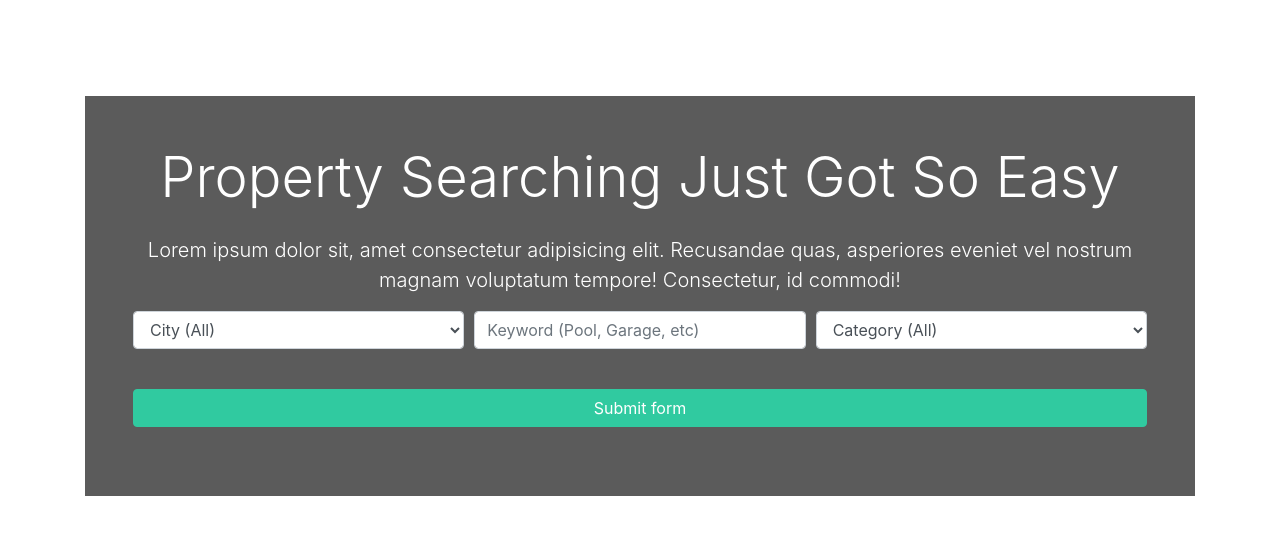
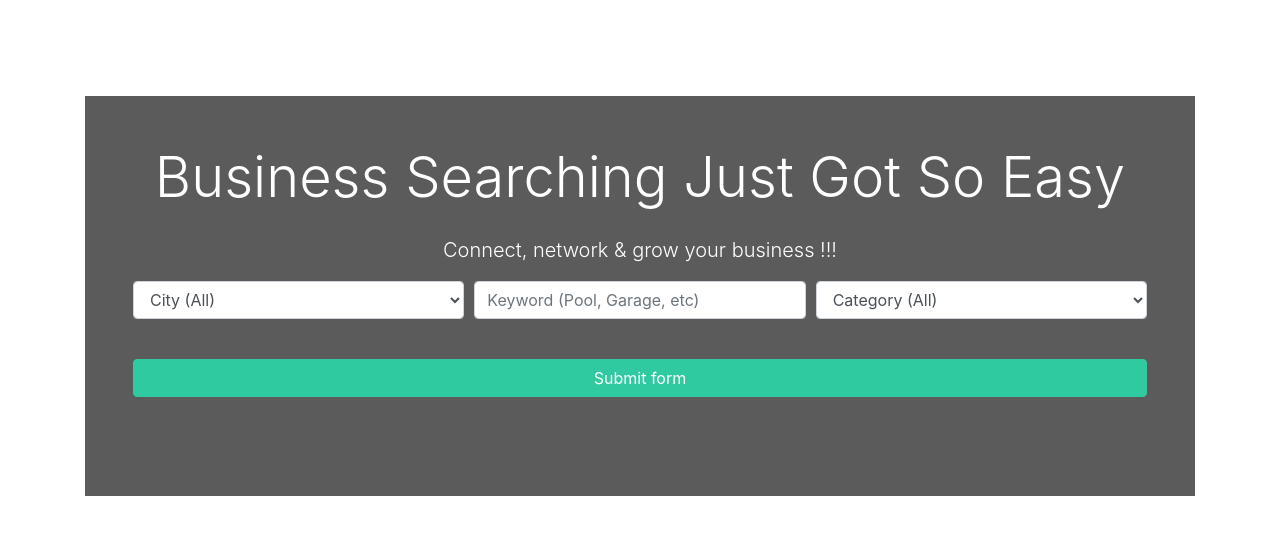
Before and after one commit to rdhananjay7/django-bizz-admin, a Django app: page / in a window 1280 px wide. Shown: the part 128-664 px from the top of the page. Run offline with Django 3.2, Linux system fonts and the light colour scheme; data that the repository does not hold is empty; some libraries are stand-ins or nearby versions.

Commit message:
Added requirements file

```diff
--- /dev/null
+++ b/requirements.txt
@@ -0,0 +1,5 @@
+Django==2.2.1
+Pillow==6.0.0
+psycopg2==2.8.2
+psycopg2-binary==2.8.2
+pytz==2019.1
--- a/templates/pages/index.html
+++ b/templates/pages/index.html
@@ -11,11 +11,9 @@
         <div class="home-search p-5">
             <div class="overlay p-5">
                 <h1 class="display-4 mb-4">
-                    Property Searching Just Got So Easy
+                    Business Searching Just Got So Easy
                 </h1>
-                <p class="lead">Lorem ipsum dolor sit, amet consectetur adipisicing elit. Recusandae quas, asperiores
-                    eveniet vel nostrum magnam
-                    voluptatum tempore! Consectetur, id commodi!</p>
+                <p class="lead">Connect, network & grow your business !!!</p>
                 <div class="search">
                     <form action="{% url 'search' %}">
                         <!-- Form Row 1 -->
```
